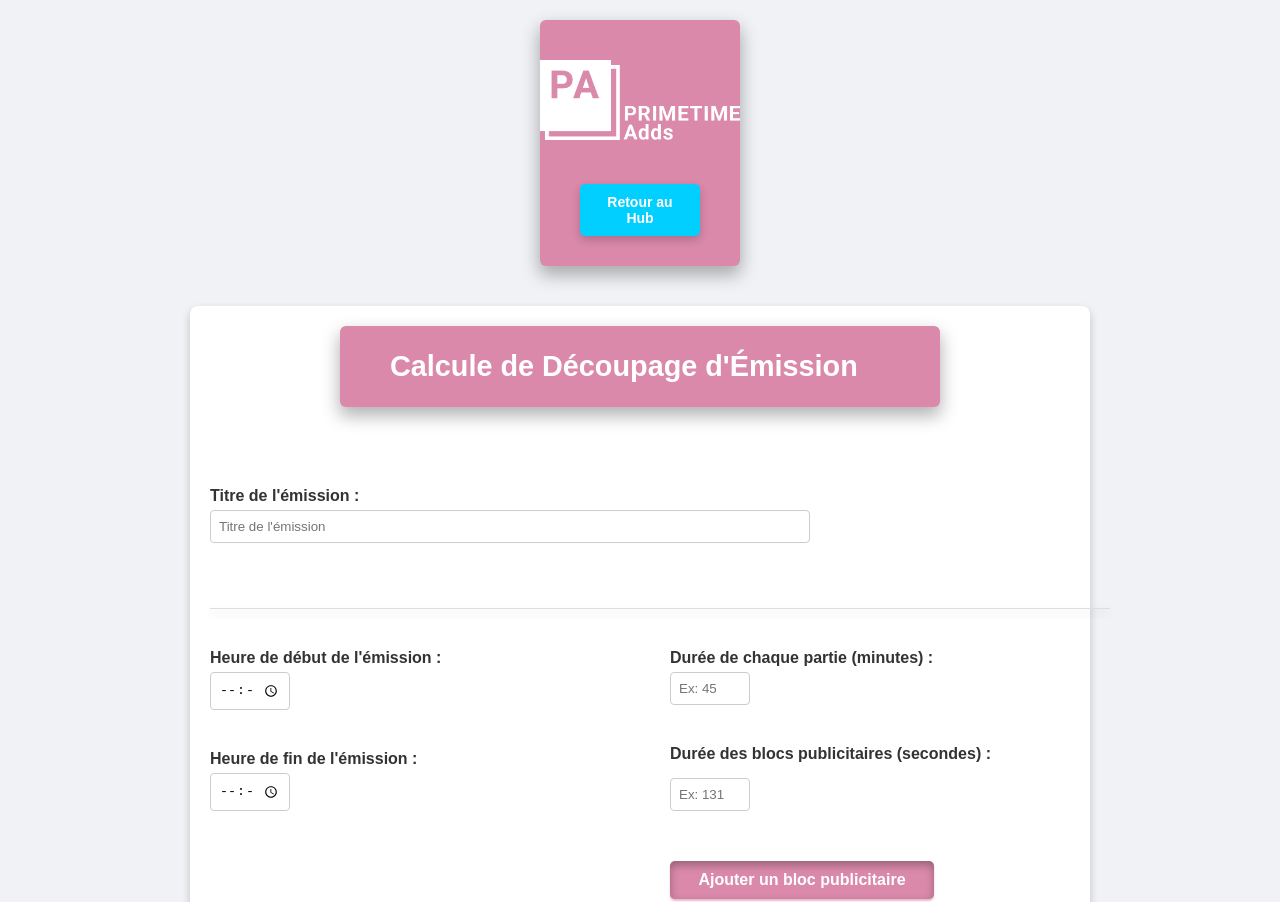
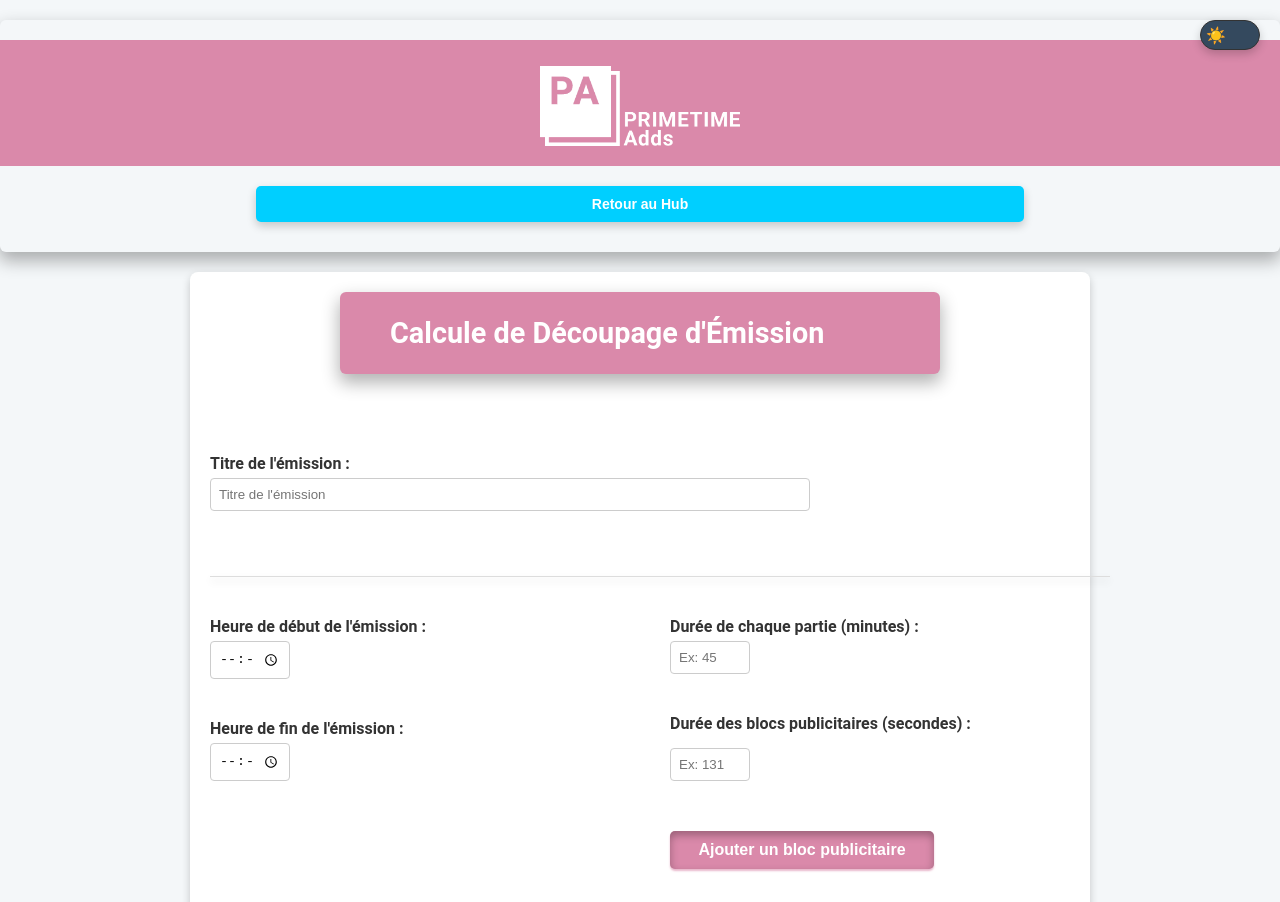
Before and after one commit to stephanemex/PrimeTime-Project, a plain HTML site: page PrimeTime-Ads/index.html in a window 1280 px wide. Shown: the top 902 px of the page. Drawn offline with nearby package versions, Linux system fonts and the light colour scheme.

Commit message:
MAJ PrimeTime Project

```diff
--- a/CSS/global.css
+++ b/CSS/global.css
@@ -1,4 +1,110 @@
 /* Global Styles */
+
+:root {
+    /* Thème clair */
+    --background-color: #ffffff;
+    --text-color: #333333;
+    --primary-color: #3498db;
+    --secondary-color: #2ecc71;
+    --header-color: #34495e;
+    --footer-color: #2c3e50;
+
+    /* Espacements et typographie */
+    --font-family-sans: 'Roboto', Arial, sans-serif;
+    --spacing-small: 8px;
+    --spacing-medium: 16px;
+    --spacing-large: 32px;
+}
+
+[data-theme="dark"] {
+    /* Thème sombre */
+    --background-color: #2c3e50;
+    --text-color: #ecf0f1;
+    --header-color: #1a252f;
+    --footer-color: #121a21;
+    --tool-circle-color: rgba(208, 215, 216, 0.83); /* Cercle plus clair */
+}
+
+:root {
+    /* Couleurs générales */
+    --background-color: #ffffff;
+    --text-color: #333333;
+    --font-family-sans: 'Roboto', Arial, sans-serif;
+
+    /* Couleurs spécifiques aux outils */
+    --ads-color: #da89aa;
+    --hub-color: #00cfff;
+    --xplorer-color: #6c8cb7;
+    --tracks-color: #6fa1b6;
+    --reporter-color: #7aba7d;
+
+    /* Espacements */
+    --spacing-small: 8px;
+    --spacing-medium: 16px;
+    --spacing-large: 32px;
+
+    /* Bordures */
+    --border-radius: 8px;
+}
+
+/* Conteneur du bouton interrupteur */
+.theme-toggle {
+    position: fixed;
+    top: 20px;
+    right: 20px;
+    display: flex;
+    align-items: center;
+    justify-content: space-between;
+    width: 60px;
+    height: 30px;
+    background-color: var(--header-color);
+    border: 1px solid var(--text-color);
+    border-radius: 50px;
+    padding: 5px;
+    cursor: pointer;
+    box-shadow: 0 4px 10px rgba(0, 0, 0, 0.2);
+    transition: background-color 0.3s ease, box-shadow 0.3s ease;
+}
+
+/* Soleil (icône jour) */
+.theme-toggle .sun {
+    font-size: 16px;
+    color: #f39c12; /* Jaune soleil */
+    transition: transform 0.3s ease, opacity 0.3s ease;
+}
+
+/* Lune (icône nuit) */
+.theme-toggle .moon {
+    font-size: 16px;
+    color: #bdc3c7; /* Gris clair */
+    transition: transform 0.3s ease, opacity 0.3s ease;
+}
+
+/* Position active jour/nuit */
+.theme-toggle.active .sun {
+    transform: translateX(-30px);
+    opacity: 0;
+}
+
+.theme-toggle.active .moon {
+    transform: translateX(0);
+    opacity: 1;
+}
+
+.theme-toggle:not(.active) .sun {
+    transform: translateX(0);
+    opacity: 1;
+}
+
+.theme-toggle:not(.active) .moon {
+    transform: translateX(30px);
+    opacity: 0;
+}
+
+body {
+    transition: background-color 0.5s ease, color 0.5s ease;
+}
+
 
 /* Reset */
 * {
--- a/PrimeTime-Ads/index.html
+++ b/PrimeTime-Ads/index.html
@@ -16,6 +16,11 @@
             <button data-link="../PrimeTime-Hub/index.html">Retour au Hub</button>
         </div>
     </header>
+
+    <div id="theme-toggle" class="theme-toggle">
+        <span class="sun">☀️</span>
+        <span class="moon">🌙</span>
+    </div>
 
     <div class="container">
         <div class="title"><h1>Calcule de Découpage d'Émission</h1></div>
--- a/PrimeTime-Ads/reporter-style.css
+++ b/PrimeTime-Ads/reporter-style.css
@@ -1,15 +1,10 @@
 /* Styles de base */
-body {
-  font-family: 'Roboto', sans-serif;
-  background-color: #f4f7f9;
-  color: #333;
-  margin: 0;
-  padding: 0;
-}
 
-/* Header */
+/* En-tête */
 .header-container {
-  background-color: #da89aa; /* Rose */
+  background-color: var(--ads-color);
+  color: #fff;
+  padding: var(--spacing-medium);
 }
 
 /* Conteneur principal */
@@ -112,8 +107,8 @@ tbody td {
 }
 
 .btn-primary {
-  background-color: #da89aa; /* Rose */
-  color: white;
+  background-color: var(--ads-color);
+  color: #fff;
 }
 
 .btn-primary:hover {
@@ -286,8 +281,10 @@ button.btn-add:hover {
   box-shadow: 0 4px 6px rgba(0, 0, 0, 0.1); /* Ombre légère */
 }
 
-/* Footer */
+/* Pied de page */
 footer {
-  background-color: #da89aa; /* Rose */
-  color: #ffffff;
+  background-color: var(--ads-color);
+  color: #fff;
+  padding: var(--spacing-medium);
+  text-align: center;
 }
--- a/PrimeTime-Ads/script.js
+++ b/PrimeTime-Ads/script.js
@@ -267,3 +267,24 @@ document.addEventListener("DOMContentLoaded", () => {
         });
     });
 });
+
+//THEME CLAIR/FONCE
+const themeToggle = document.getElementById('theme-toggle');
+const body = document.body;
+
+// Charger le thème depuis le stockage local
+document.addEventListener('DOMContentLoaded', () => {
+    const savedTheme = localStorage.getItem('theme') || 'light';
+    body.setAttribute('data-theme', savedTheme);
+    themeToggle.classList.toggle('active', savedTheme === 'dark');
+});
+
+// Bascule entre les thèmes
+themeToggle.addEventListener('click', () => {
+    const isDark = body.getAttribute('data-theme') === 'dark';
+    const newTheme = isDark ? 'light' : 'dark';
+
+    body.setAttribute('data-theme', newTheme);
+    themeToggle.classList.toggle('active', newTheme === 'dark');
+    localStorage.setItem('theme', newTheme); // Sauvegarder la préférence utilisateur
+});
--- a/PrimeTime-Ads/style.css
+++ b/PrimeTime-Ads/style.css
@@ -1,18 +1,11 @@
-/* Gérer la disposition générale */
-body {
-    font-family: Arial, sans-serif;
-    display: flex;
-    flex-direction: column;
-    min-height: 100vh;
-    margin: 0;
-    background-color: #f0f2f5;
+/*CSS Spécifique*/
+
+/* En-tête spécifique à Ads */
+.header-container {
+    background-color: var(--ads-color);
+    color: #fff;
+    padding: var(--spacing-medium);
 }
-
-header {
-    background-color: #da89aa; /* Couleur de fond */
-}
-
-
 /* Disposition en deux colonnes */
 .container {
     text-align: left;
@@ -203,8 +196,10 @@ strong {
     font-weight: bold;
 }
 
-/* Footer */
+/* Pied de page spécifique à Ads */
 footer {
-    background-color: #da89aa; /* Couleur douce et contrastée */
+    background-color: var(--ads-color);
     color: #fff;
+    padding: var(--spacing-medium);
+    text-align: center;
 }
```
Also changed, not shown: PrimeTime-Ads/Pub reporter.html (+1 -0 lines), PrimeTime-Ads/js-reporter/script-main.js (+10 -0 lines), 1 other file.
